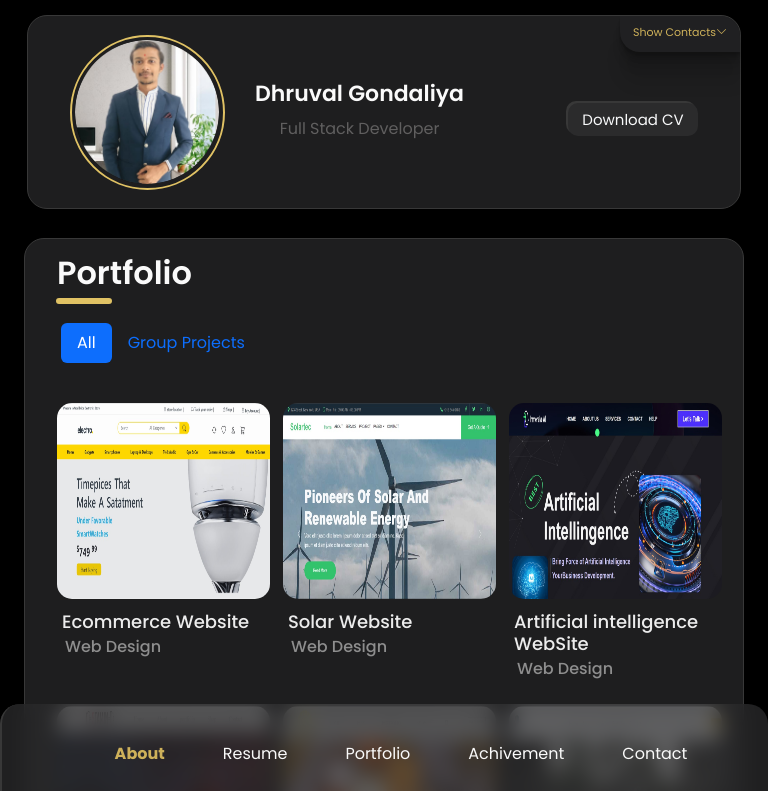
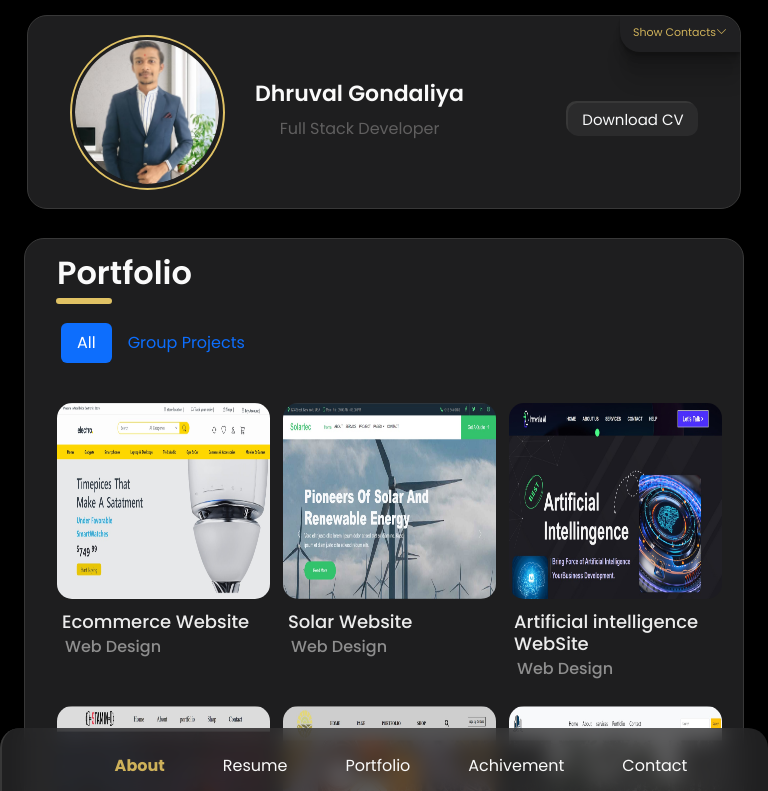
Before and after one commit to dhruvalgondaliya/Portfolio_website, a React (Create React App) app: page /portfolio in a window 768 px wide. Shown: the top 791 px of the page. Built offline with nearby package versions, Linux system fonts and the light colour scheme.

Commit message:
add some changes

```diff
--- a/src/App.css
+++ b/src/App.css
@@ -217,6 +217,7 @@ ol {
     display: flex;
     float: right;
     padding-left: 10px;
+    padding-inline-start: 0;
 }
 
 #nav ul {
--- a/src/Component/Media.css
+++ b/src/Component/Media.css
@@ -470,10 +470,10 @@
         position: fixed;
         display: flex;
         justify-content: center;
-        top: 88vh;
+        top: 91vh;
         width: 100%;
         margin-left: -20px;
-        height: 13vh;
+        height: 9vh;
         padding: 0px 10px;
         border-top-left-radius: 20px;
         border-bottom-left-radius: 0px;
@@ -485,7 +485,7 @@
 
     #nav ul {
         gap: 58px;
-        padding-top: 38px;
+        padding-top: 26px;
     }
 
     /* AboutUs Page */
```
